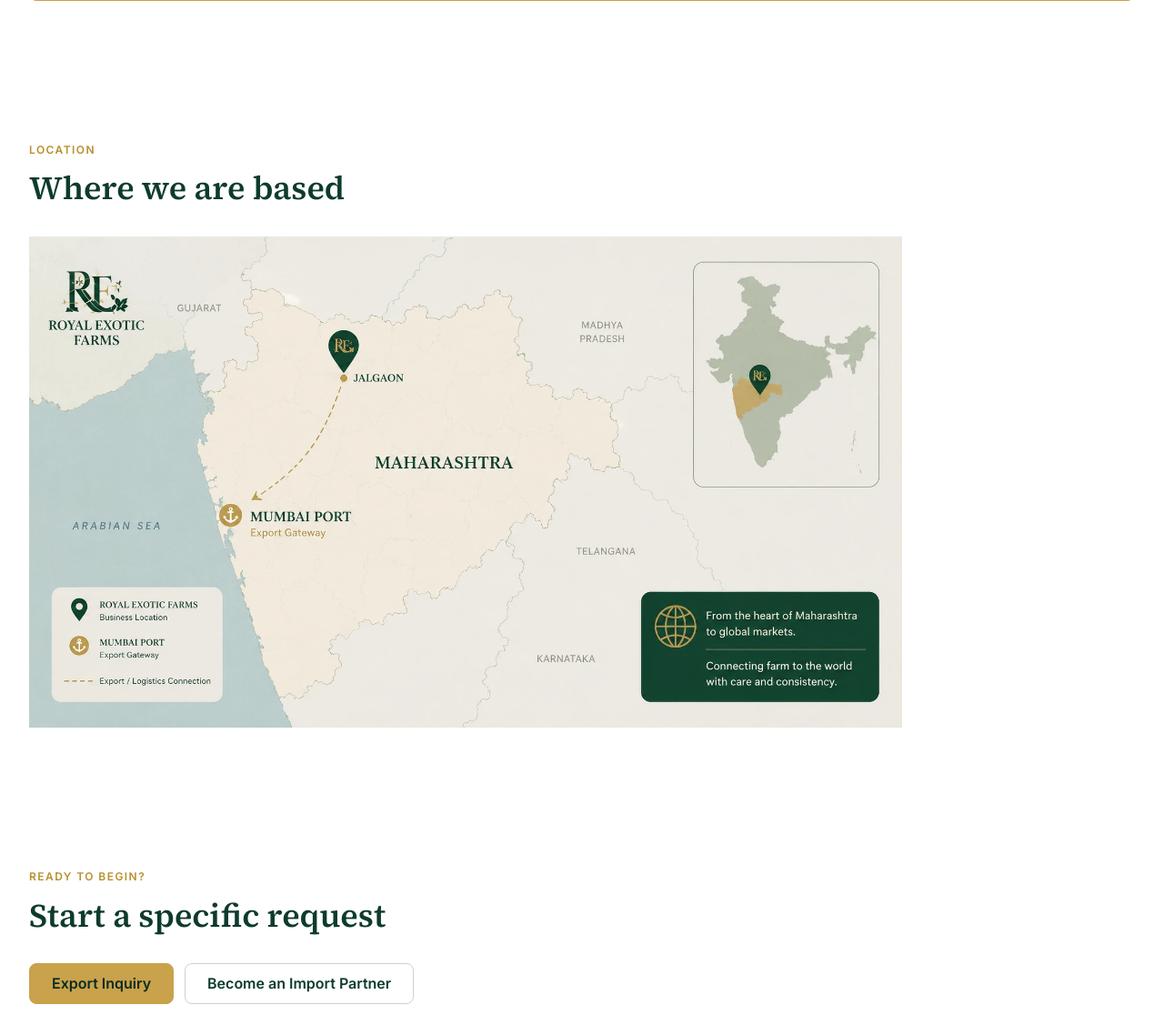
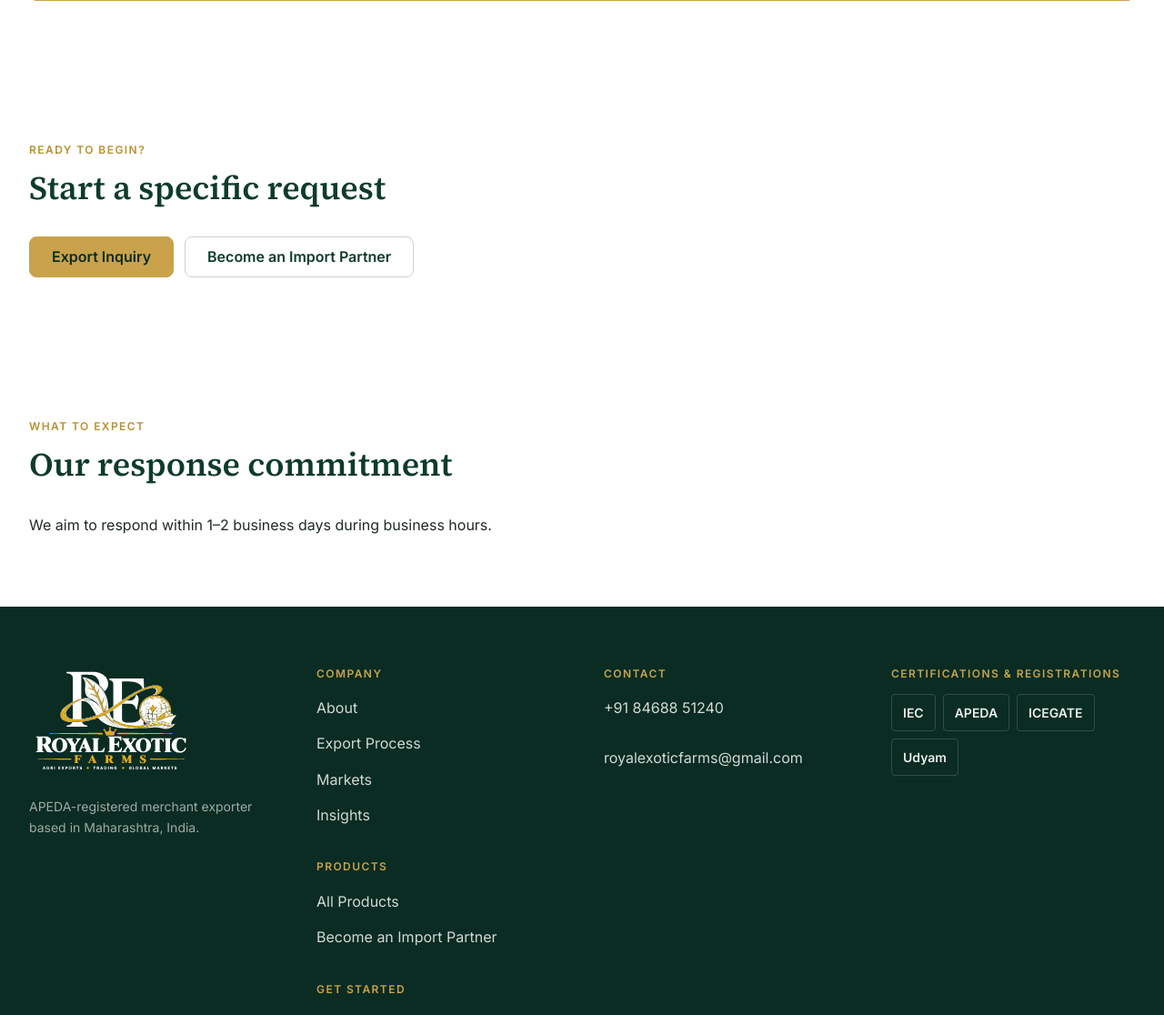
Before and after one commit to ITwArRiOr001/RoyalExotic-Farms, a Flask app: page /en/contact in a window 1280 px wide. Shown: the part 1970-3086 px from the top of the page at 91% size. Run offline with Flask 3, Linux system fonts and the light colour scheme; some libraries are stand-ins or nearby versions.

Commit message:
Update contact.html

```diff
--- a/templates/pages/contact.html
+++ b/templates/pages/contact.html
@@ -112,20 +112,13 @@
   {% endif %}
 </section>
 
-{# ------------------------------------------------------------------- MAP --- #}
-<section class="contact-map" aria-labelledby="contact-map-title">
-  {{ section_opener(
-      eyebrow=_("Location"),
-      heading=_("Where we are based"),
-      heading_level='h2',
-      heading_id='contact-map-title') }}
-  <div class="contact-map__media">
-    <img class="contact-map__img"
-         src="{{ url_for('static', filename='img/markets/office-location.webp') }}"
-         alt="{{ _('Map showing the location of Royal Exotic Farms') }}"
-         width="960" height="540" loading="lazy" decoding="async">
-  </div>
-</section>
+{# [P0] LOCATION MAP REMOVED. The image labelled Jalgaon as the
+   "Royal Exotic Farms business location" with the caption "Connecting farm to
+   the world", while every registration document (IEC, GST, Udyam, APEDA) gives
+   the registered place of business in Vasai West, Palghar, and customs
+   registration is at Nhava Sheva (JNPT) — not "Mumbai Port". Which location to
+   publish, and how to describe Jalgaon (e.g. sourcing region), is an OWNER
+   DECISION. The word "farm" also contradicted the operating model. #}
 
 {# ----------------------------------------------------------- QUICK LINKS --- #}
 <section class="contact-quick" aria-labelledby="contact-quick-title">
```
